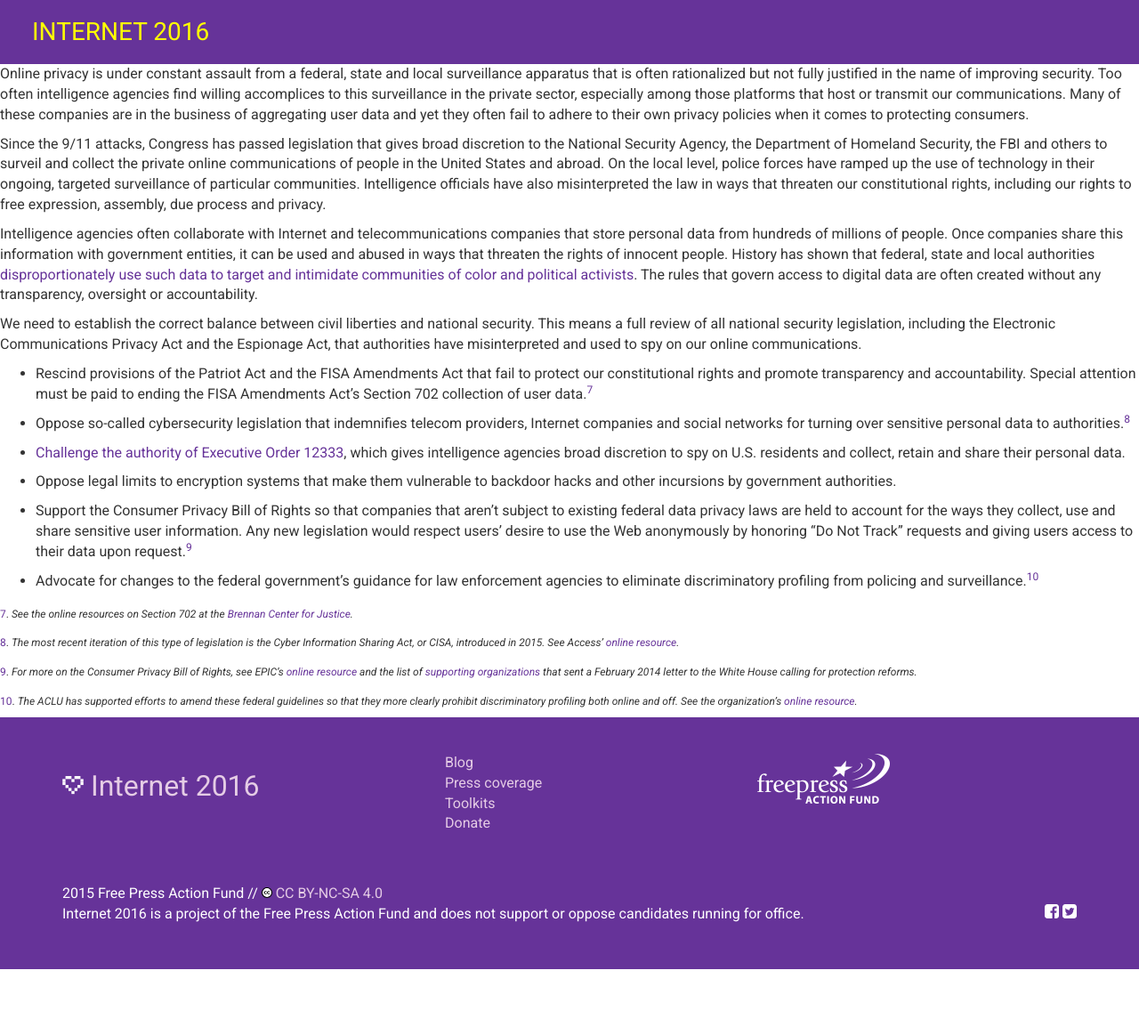
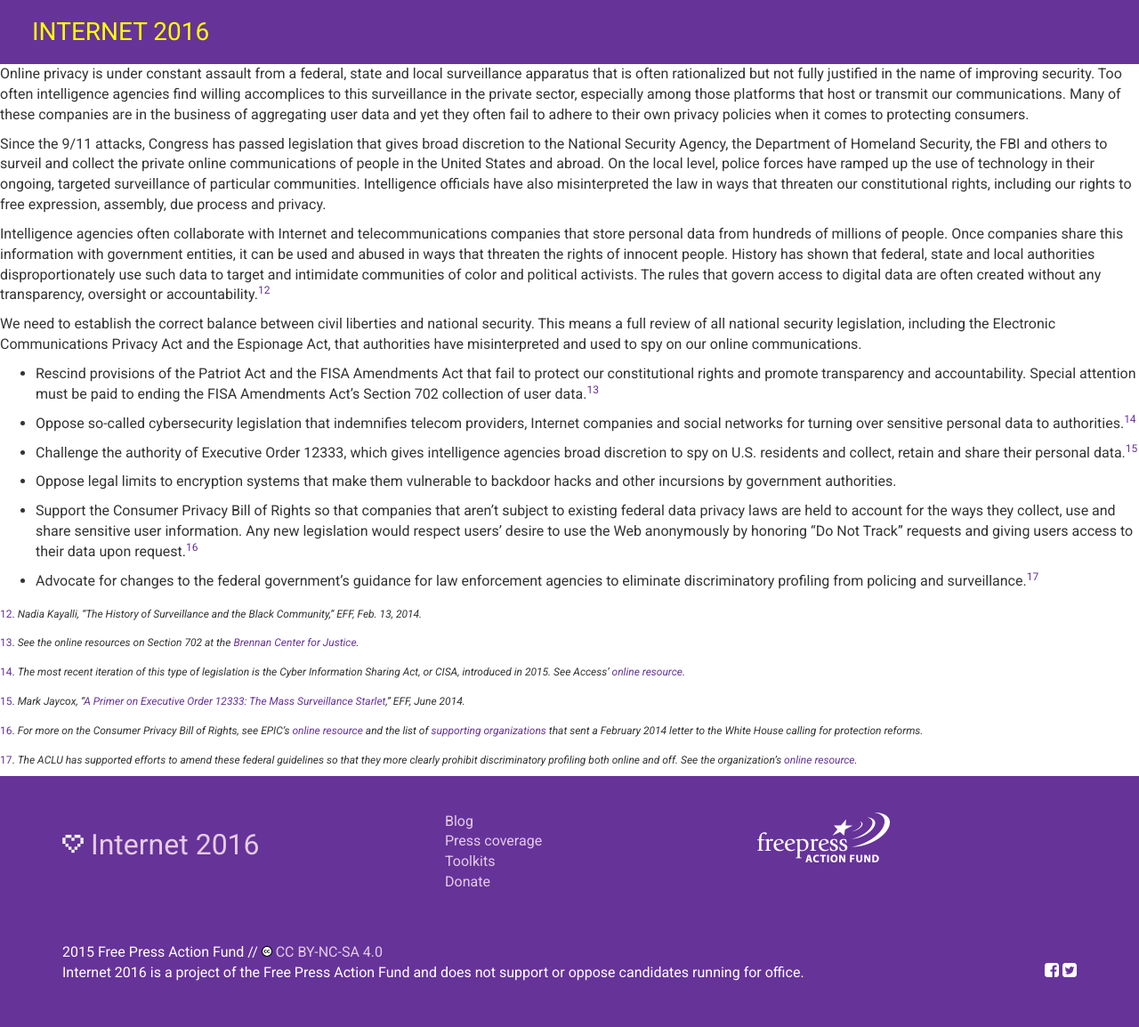
Before and after one commit to freepress/internet2016, a Jekyll site: the page built from _posts/principles/2015-01-02-privacy.md, in a window 1280 px wide. Shown: the whole page at 89% size. Built offline with Jekyll 4.4.1, drawn with Linux system fonts in a browser that asks for light colours; comment, search, counter and statistics services are not loaded; before the commit the page ends 1089 px from its top, so only the background shows below that.

Commit message:
Updated footnotes

```diff
--- a/_posts/principles/2015-01-02-privacy.md
+++ b/_posts/principles/2015-01-02-privacy.md
@@ -16,26 +16,30 @@
 
 Since the 9/11 attacks, Congress has passed legislation that gives broad discretion to the National Security Agency, the Department of Homeland Security, the FBI and others to surveil and collect the private online communications of people in the United States and abroad. On the local level, police forces have ramped up the use of technology in their ongoing, targeted surveillance of particular communities. Intelligence officials have also misinterpreted the law in ways that threaten our constitutional rights, including our rights to free expression, assembly, due process and privacy.
 
-Intelligence agencies often collaborate with Internet and telecommunications companies that store personal data from hundreds of millions of people. Once companies share this information with government entities, it can be used and abused in ways that threaten the rights of innocent people. History has shown that federal, state and local authorities [disproportionately use such data to target and intimidate communities of color and political activists](https://www.eff.org/deeplinks/2014/02/history-surveillance-and-black-community). The rules that govern access to digital data are often created without any transparency, oversight or accountability.
+Intelligence agencies often collaborate with Internet and telecommunications companies that store personal data from hundreds of millions of people. Once companies share this information with government entities, it can be used and abused in ways that threaten the rights of innocent people. History has shown that federal, state and local authorities disproportionately use such data to target and intimidate communities of color and political activists. The rules that govern access to digital data are often created without any transparency, oversight or accountability.<sup>[12](#12)<sup>
 
 We need to establish the correct balance between civil liberties and national security. This means a full review of all national security legislation, including the Electronic Communications Privacy Act and the Espionage Act, that authorities have misinterpreted and used to spy on our online communications.
 
- * Rescind provisions of the Patriot Act and the FISA Amendments Act that fail to protect our constitutional rights and promote transparency and accountability. Special attention must be paid to ending the FISA Amendments Act’s Section 702 collection of user data.<sup>[7](#7)<sup>
+ * Rescind provisions of the Patriot Act and the FISA Amendments Act that fail to protect our constitutional rights and promote transparency and accountability. Special attention must be paid to ending the FISA Amendments Act’s Section 702 collection of user data.<sup>[13](#13)<sup>
 
- * Oppose so-called cybersecurity legislation that indemnifies telecom providers, Internet companies and social networks for turning over sensitive personal data to authorities.<sup>[8](#8)<sup>
+ * Oppose so-called cybersecurity legislation that indemnifies telecom providers, Internet companies and social networks for turning over sensitive personal data to authorities.<sup>[14](#14)<sup>
 
- * [Challenge the authority of Executive Order 12333](https://www.eff.org/deeplinks/2014/06/primer-executive-order-12333-mass-surveillance-starlet), which gives intelligence agencies broad discretion to spy on U.S. residents and collect, retain and share their personal data.
+ * Challenge the authority of Executive Order 12333, which gives intelligence agencies broad discretion to spy on U.S. residents and collect, retain and share their personal data.<sup>[15](#15)<sup>
 
  * Oppose legal limits to encryption systems that make them vulnerable to backdoor hacks and other incursions by government authorities.
 
- * Support the Consumer Privacy Bill of Rights so that companies that aren’t subject to existing federal data privacy laws are held to account for the ways they collect, use and share sensitive user information. Any new legislation would respect users’ desire to use the Web anonymously by honoring “Do Not Track” requests and giving users access to their data upon request.<sup>[9](#9)<sup>
+ * Support the Consumer Privacy Bill of Rights so that companies that aren’t subject to existing federal data privacy laws are held to account for the ways they collect, use and share sensitive user information. Any new legislation would respect users’ desire to use the Web anonymously by honoring “Do Not Track” requests and giving users access to their data upon request.<sup>[16](#16)<sup>
 
- * Advocate for changes to the federal government’s guidance for law enforcement agencies to eliminate discriminatory profiling from policing and surveillance.<sup>[10](#10)<sup>
+ * Advocate for changes to the federal government’s guidance for law enforcement agencies to eliminate discriminatory profiling from policing and surveillance.<sup>[17](#17)<sup>
 
-<sub><a name="7">7</a>. *See the online resources on Section 702 at the [Brennan Center for Justice](https://www.brennancenter.org/sites/default/files/analysis/Government%20Surveillance%20Factsheet.pdf).*</sub>
+<sub><a name="12">12</a>. *Nadia Kayalli, “The History of Surveillance and the Black Community,” EFF, Feb. 13, 2014.*</sub>
 
-<sub><a name="8">8</a>. *The most recent iteration of this type of legislation is the Cyber Information Sharing Act, or CISA, introduced in 2015. See Access’ [online resource](https://www.accessnow.org/blog/2015/03/04/the-cisa-2.0-frequently-asked-questions-faq).*</sub>
+<sub><a name="13">13</a>. *See the online resources on Section 702 at the [Brennan Center for Justice](https://www.brennancenter.org/sites/default/files/analysis/Government%20Surveillance%20Factsheet.pdf).*</sub>
 
-<sub><a name="9">9</a>. *For more on the Consumer Privacy Bill of Rights, see EPIC’s [online resource](https://epic.org/privacy/white_house_consumer_privacy_.html) and the list of [supporting organizations](https://epic.org/privacy/Obama-CPBR.pdf) that sent a February 2014 letter to the White House calling for protection reforms.*</sub>
+<sub><a name="14">14</a>. *The most recent iteration of this type of legislation is the Cyber Information Sharing Act, or CISA, introduced in 2015. See Access’ [online resource](https://www.accessnow.org/blog/2015/03/04/the-cisa-2.0-frequently-asked-questions-faq).*</sub>
 
-<sub><a name="10">10</a>. *The ACLU has supported efforts to amend these federal guidelines so that they more clearly prohibit discriminatory profiling both online and off. See the organization’s [online resource](https://www.aclu.org/issues/national-security/discriminatory-profiling).*</sub>
+<sub><a name="15">15</a>. *Mark Jaycox, “[A Primer on Executive Order 12333: The Mass Surveillance Starlet](https://www.eff.org/deeplinks/2014/06/primer-executive-order-12333-mass-surveillance-starlet),” EFF, June 2014.*</sub>
+
+<sub><a name="16">16</a>. *For more on the Consumer Privacy Bill of Rights, see EPIC’s [online resource](https://epic.org/privacy/white_house_consumer_privacy_.html) and the list of [supporting organizations](https://epic.org/privacy/Obama-CPBR.pdf) that sent a February 2014 letter to the White House calling for protection reforms.*</sub>
+
+<sub><a name="17">17</a>. *The ACLU has supported efforts to amend these federal guidelines so that they more clearly prohibit discriminatory profiling both online and off. See the organization’s [online resource](https://www.aclu.org/issues/national-security/discriminatory-profiling).*</sub>
```
